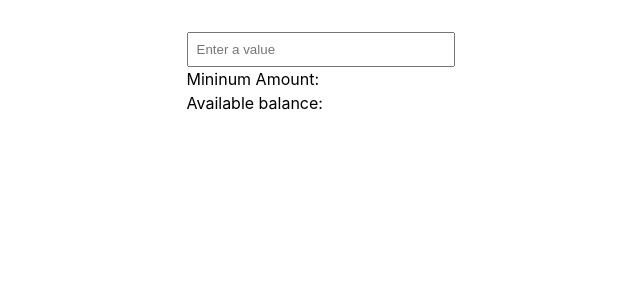
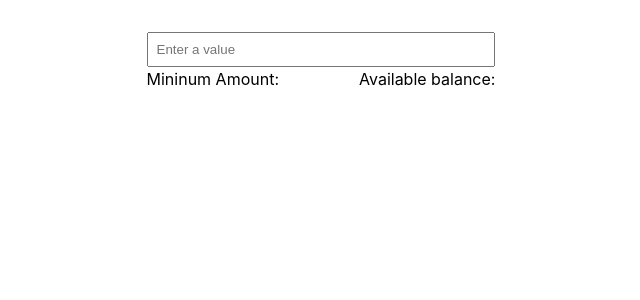
Before and after one commit to adejolx/intro-to-hocs, a React (Vite) app: page / in a window 1280 px wide. Shown: the top 300 px of the page, without its empty margins (319-959 px from the left). Built offline with nearby package versions, Linux system fonts and the light colour scheme.

Commit message:
refactor: Enable props passage from parent to child

```diff
--- a/src/App.css
+++ b/src/App.css
@@ -14,7 +14,7 @@
   display: flex;
   flex-wrap: wrap;
   /* justify-content: space-between; */
-  gap: 25%;
+  gap: 5rem;
   align-items: center;
 }
 
--- a/src/App.tsx
+++ b/src/App.tsx
@@ -30,7 +30,7 @@ function App() {
           isTrimmable={false}
           className="stack-s"
         />
-        <FlexFooter>
+        <FlexFooter wrap={"nowrap"}>
           <div>Mininum Amount: {input}</div>
           <div>Available balance: {input}</div>
         </FlexFooter>
--- a/src/components/Flex.tsx
+++ b/src/components/Flex.tsx
@@ -1,7 +1,6 @@
 type FlexProps = {
   as?: keyof JSX.IntrinsicElements;
   children: React.ReactNode;
-  props?: React.ReactNode;
   gap?: string | number;
   wrap?: "nowrap" | "wrap" | "wrap-reverse";
   direction?: "row" | "row-reverse" | "column" | "column-reverse";
@@ -9,6 +8,7 @@ type FlexProps = {
   align?: string;
   width?: number | string;
   className?: string;
+  props?: React.ReactNode;
 };
 
 const INTERNAL_CLASSES = "flex";
@@ -16,7 +16,6 @@ const INTERNAL_CLASSES = "flex";
 export default function Flex({
   as: Element = "div",
   children,
-  props,
   gap,
   wrap,
   direction,
@@ -24,6 +23,7 @@ export default function Flex({
   align,
   width,
   className,
+  ...props
 }: FlexProps) {
   return (
     <Element
@@ -36,6 +36,7 @@ export default function Flex({
         alignItems: align,
         width: width,
       }}
+      {...props}
     >
       {children}
     </Element>
--- a/src/components/HOCs/FlexFooter.tsx
+++ b/src/components/HOCs/FlexFooter.tsx
@@ -4,14 +4,17 @@ import Footer from "../Footer";
 
 type withFlexboxProps = {
   children: React.ReactNode;
+  wrap?: "nowrap" | "wrap" | "wrap-reverse";
   props?: React.ReactNode;
 };
 
 function withFlexbox(WrapperComponent: React.ElementType) {
-  return ({ children, ...props }: withFlexboxProps) => {
+  return ({ children, wrap, ...props }: withFlexboxProps) => {
     return (
       <WrapperComponent>
-        <Flex {...props}>{children}</Flex>
+        <Flex wrap={wrap} {...props}>
+          {children}
+        </Flex>
       </WrapperComponent>
     );
   };
```
